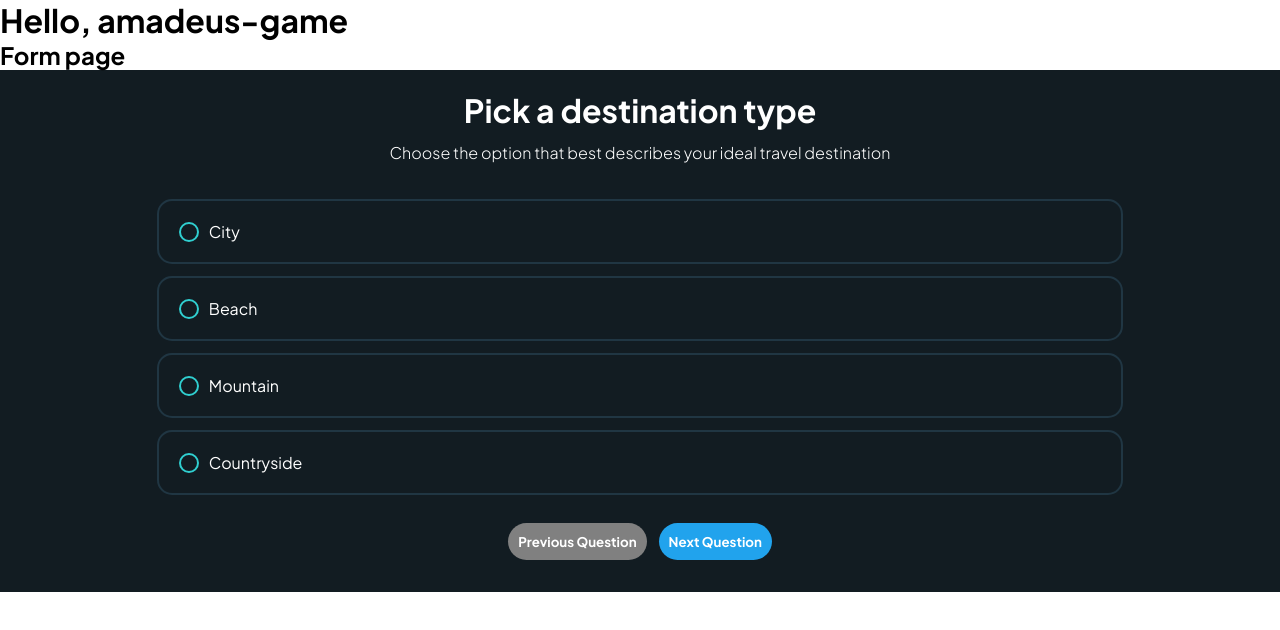
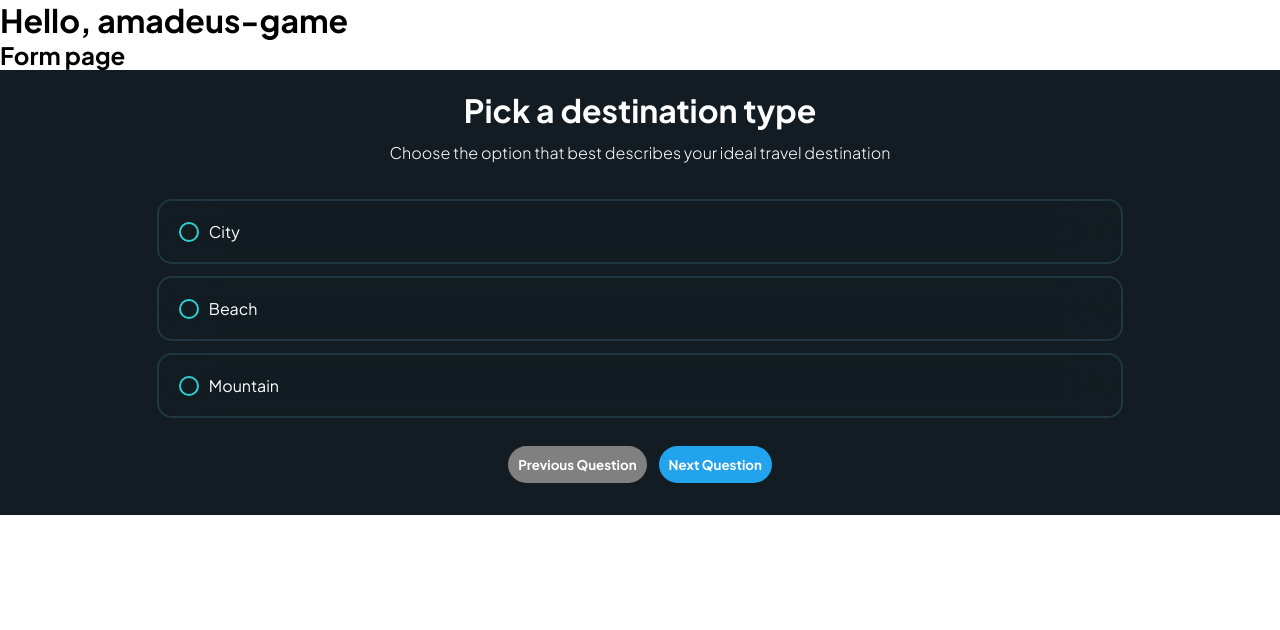
Before and after one commit to IsaacBerri/amadeus_game, an Angular app: page /form in a window 1280 px wide. Shown: the top 630 px of the page. Built offline with nearby package versions, Linux system fonts and the light colour scheme; a web font is replaced by a local one.

Commit message:
Fixing the number of inputs per question error

```diff
--- a/src/app/components/questions-section/questions-section.component.html
+++ b/src/app/components/questions-section/questions-section.component.html
@@ -19,11 +19,6 @@
       [selectedOption]="selectedOption"
       (selectedOptionChange)="onOptionChange($event)"
     />
-    <app-input-response
-      labelValue="Countryside"
-      [selectedOption]="selectedOption"
-      (selectedOptionChange)="onOptionChange($event)"
-    />
   </div>
   <section class="btn-container">
     <app-button buttonText="Previous Question"/>
--- a/src/app/utils/input-response/input-response.component.scss
+++ b/src/app/utils/input-response/input-response.component.scss
@@ -7,6 +7,7 @@
     border-radius: 15px;
     cursor: pointer;
     margin: 0 auto;
+    backdrop-filter: blur(30px);
 }
 
 .cyberpunk-checkbox {
```
